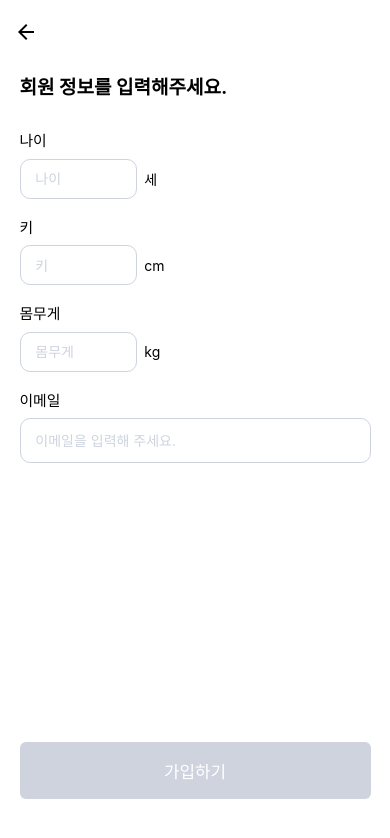
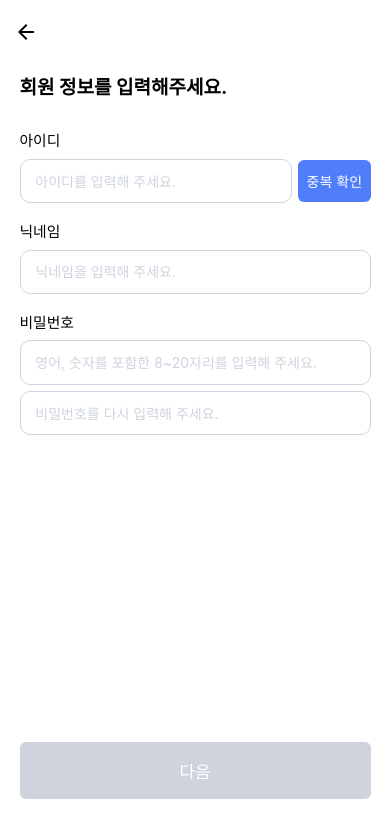
Before and after one commit to Live-Intelligent-Exercise-Tracker/front, a React Native app: screen /SignUp in a window 390 px wide. Shown: the top 838 px of the page. Built offline with nearby package versions, Linux system fonts and the light colour scheme.

Commit message:
3/23 버튼 색 수정

```diff
--- a/src/screens/auth/SignUp/SignUp.jsx
+++ b/src/screens/auth/SignUp/SignUp.jsx
@@ -10,7 +10,7 @@ import InfoRow from './components/InfoRow';
 const {width, height} = Dimensions.get('window');
 
 export default function SignUp({ navigation }) {
-    const [page, setPage] = useState(2);
+    const [page, setPage] = useState(1);
     const [id, setId] = useState("");
     const [idCheck,setIdCheck]=useState(false);
     const [nick, setNick] = useState("");
--- a/src/screens/auth/SignUp/components/IDAvailButton.jsx
+++ b/src/screens/auth/SignUp/components/IDAvailButton.jsx
@@ -14,7 +14,7 @@ export default IDAvailButton;
 
 const styles = StyleSheet.create({
   IDAvailButton: {
-    backgroundColor: "#03d1b6",
+    backgroundColor: "#507DFA",
     justifyContent: "center",
     alignItems: "center",
     // marginBottom: moderateScale(35),
```
